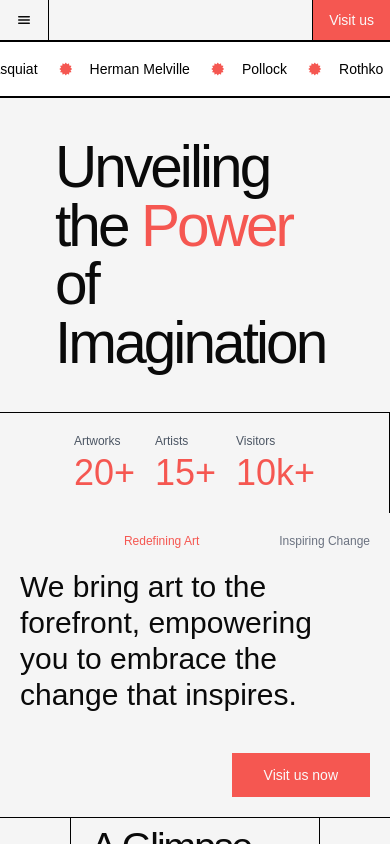
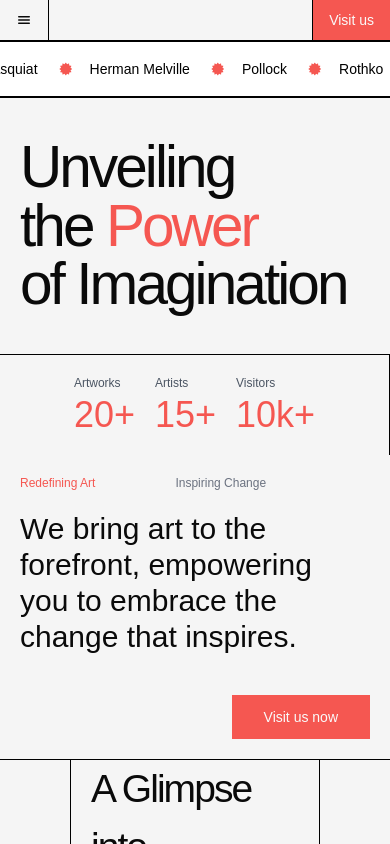
Before and after one commit to Nixk25/gallery, a Next.js app: page / in a window 390 px wide. Shown: the top 844 px of the page. Built offline with nearby package versions, Linux system fonts and the light colour scheme.

Commit message:
uprava respo

```diff
--- a/components/About/AboutText.tsx
+++ b/components/About/AboutText.tsx
@@ -4,7 +4,7 @@ import { Button } from "../ui/button";
 const AboutText = () => {
   return (
     <div className=" w-full p-5 flex justify-end flex-col ">
-      <div className="flex justify-end gap-20 items-center mb-5  ">
+      <div className="flex sm:justify-end gap-20 items-center mb-5  ">
         <span className="text-primary text-xs">Redefining Art</span>
         <span className="text-xs text-gray-500">Inspiring Change</span>
       </div>
--- a/components/Contact/Contact.tsx
+++ b/components/Contact/Contact.tsx
@@ -8,7 +8,9 @@ const Contact = () => {
         <h2 className="text-center subheading tracking-tighter">
           Keep in <span className="text-primary ">Touch</span>
         </h2>
-        <p className="text-gray-500">Subscribe for updates about our gallery</p>
+        <p className="text-gray-500 text-center">
+          Subscribe for updates about our gallery
+        </p>
         <NewsletterInput />
       </div>
     </section>
--- a/components/Hero.tsx
+++ b/components/Hero.tsx
@@ -3,13 +3,11 @@ import React from "react";
 const Hero = () => {
   return (
     <section className="flex justify-center items-center border-b border-black">
-      <div className="container">
-        <h1 className=" text-9xl px-5  headline w-full py-10 tracking-tighter">
-          Unveiling <br /> the{" "}
-          <span className="text-primary selection:text-black">Power</span>{" "}
-          <br /> of Imagination
-        </h1>
-      </div>
+      <h1 className=" text-9xl px-5  text-left headline w-full py-10 tracking-tighter">
+        Unveiling <br /> the{" "}
+        <span className="text-primary selection:text-black">Power</span> <br />{" "}
+        of Imagination
+      </h1>
     </section>
   );
 };
```
